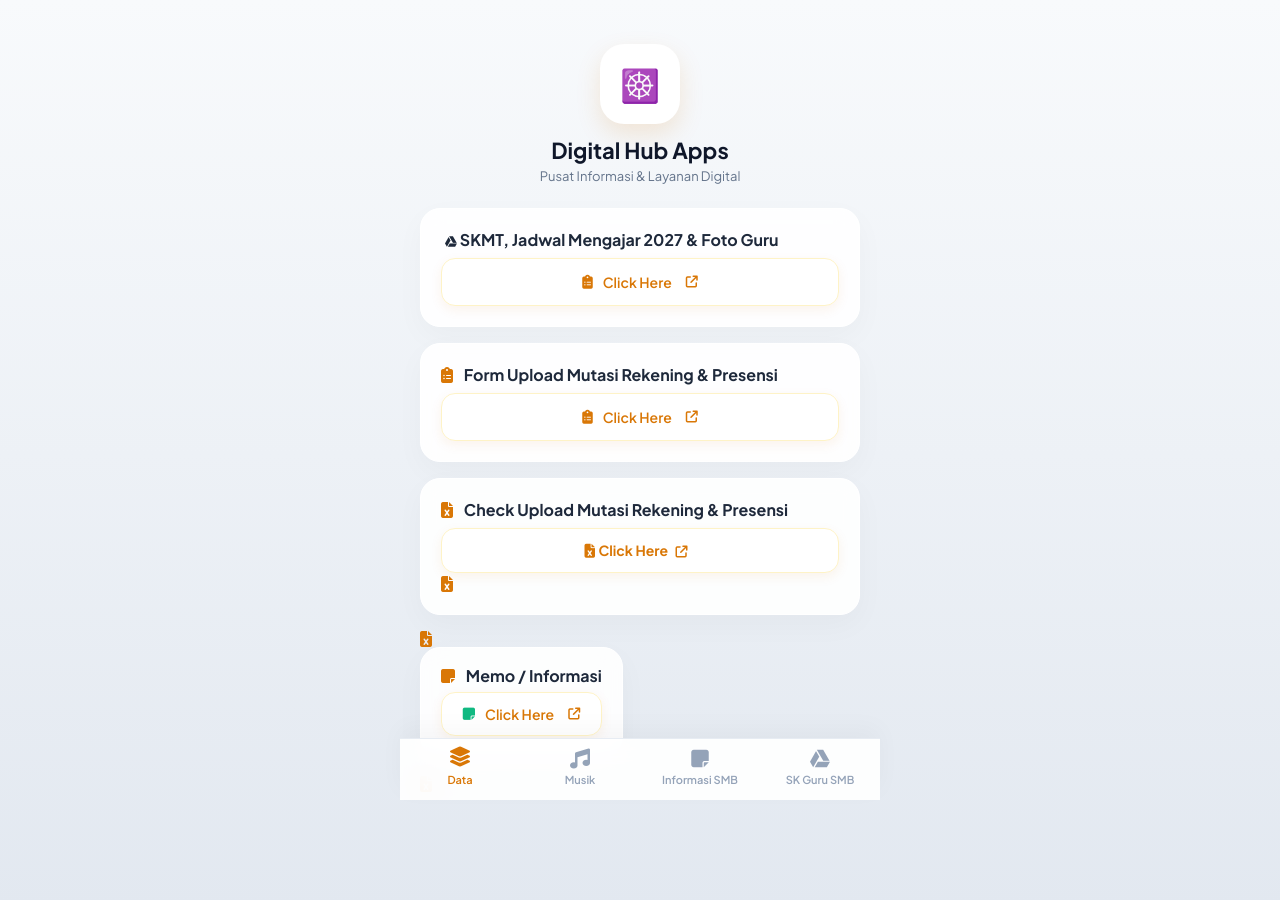
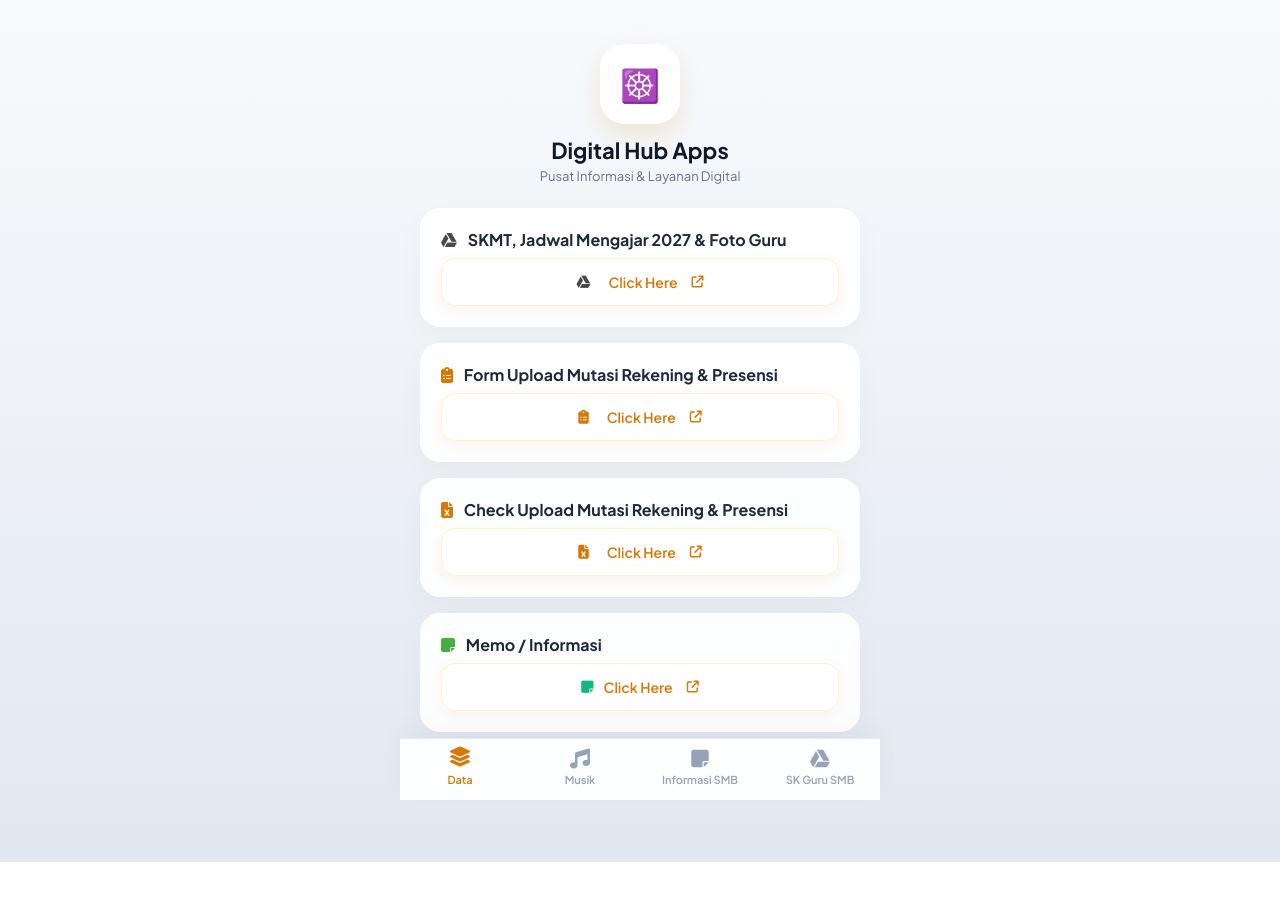
Before and after one commit to MrSukses89/icon_work_V, a plain HTML site: page index.html in a window 1280 px wide. After the commit the page ends 862 px from the top, so only its background shows below. Drawn offline with Linux system fonts and the light colour scheme.

Commit message:
change all

```diff
--- a/index.html
+++ b/index.html
@@ -497,9 +497,9 @@
 
 <!--isi data Tugas mengajar dan presensi-->
   <div class="card">
-                <h2><i class="fa-brands fa-google-drive" style="font-size: 12px; margin-left: 4px;"></i></i> SKMT, Jadwal Mengajar 2027 & Foto Guru</h2>
+                <h2><i class="fa-brands fa-google-drive" style="color: #4a4a4a; margin-right: 8px;"></i> SKMT, Jadwal Mengajar 2027 & Foto Guru</h2>
                 <a href="https://docs.google.com/forms/d/e/1FAIpQLSf9yCUfnKgl21Nhtfo1gGrZruWySAuMfKBM1zbJxUpURs90bA/viewform?usp=publish-editor" target="_blank" class="btn-drive">
-                    <i class="fa-solid fa-clipboard-list"></i>
+                    <i class="fa-brands fa-google-drive" style="color: #484848; margin-right: 8px;"></i>
                     <span>Click Here</span>
                      <i class="fa-solid fa-arrow-up-right-from-square" style="font-size: 12px; margin-left: 4px;"></i>
                 </a>
@@ -510,7 +510,7 @@
             <div class="card">
                 <h2><i class="fa-solid fa-clipboard-list" style="color: #d97706; margin-right: 8px;"></i> Form Upload Mutasi Rekening & Presensi</h2>
                 <a href="https://docs.google.com/forms/d/e/1FAIpQLSfYdQ6kz77maaZPf0hqPaxU-KMQMTPxqQHdHdVxM47lPDksJw/viewform" target="_blank" class="btn-drive">
-                    <i class="fa-solid fa-clipboard-list"></i>
+                    <i class="fa-solid fa-clipboard-list" style="color: #d97706; margin-right: 8px;"></i>
                     <span>Click Here</span>
                     <i class="fa-solid fa-arrow-up-right-from-square" style="font-size: 12px; margin-left: 4px;"></i>
                 </a>
@@ -520,7 +520,7 @@
             <div class="card">
                  <h2><i class="fa-solid fa-file-excel" style="color: #d97706; margin-right: 8px;"></i> Check Upload Mutasi Rekening & Presensi</h2>
                 <a href="https://docs.google.com/spreadsheets/d/1c10-phWJKyoPPofz8-w40WkQTp0umkITtVwAhRfYssc/edit?gid=1668992678#gid=1668992678" target="_blank" class="btn-drive">
-                    <i class="fa-solid fa-file-excel" style="color: #d97706; margin-right: 8px;">
+                    <i class="fa-solid fa-file-excel" style="color: #d97706; margin-right: 8px;"></i>
                     <span>Click Here</span>
                     <i class="fa-solid fa-arrow-up-right-from-square" style="font-size: 12px; margin-left: 4px;"></i>
                 </a>
@@ -528,7 +528,7 @@
 
             <!-- Kartu 3: Memo & Arsip -->
             <div class="card">
-                 <h2><i class="fa-solid fa-note-sticky" style="color: #d97706; margin-right: 8px;"></i> Memo / Informasi</h2>
+                 <h2><i class="fa-solid fa-note-sticky" style="color: #42af3f; margin-right: 8px;"></i> Memo / Informasi</h2>
                 <a href="https://docs.google.com/document/d/1RrqVwj1MVcTWUGgAHx_HaGd2DioGZIcxyEwtMQoyXeg/edit?tab=t.0" target="_blank" class="btn-drive">
                     <i class="fa-solid fa-note-sticky" style="color: #10b981;"></i>
                     <span>Click Here</span>
```
